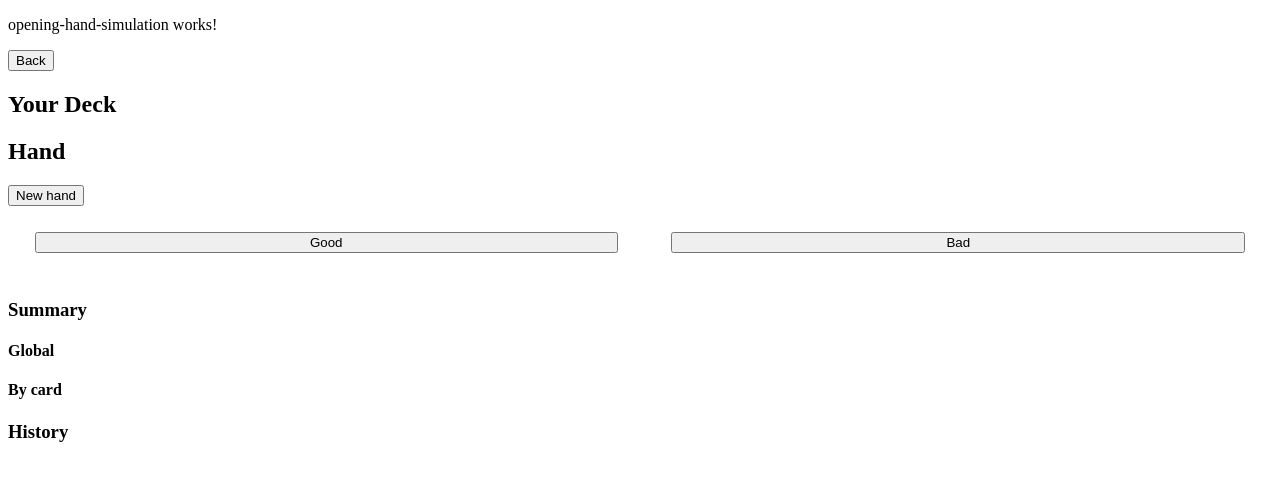
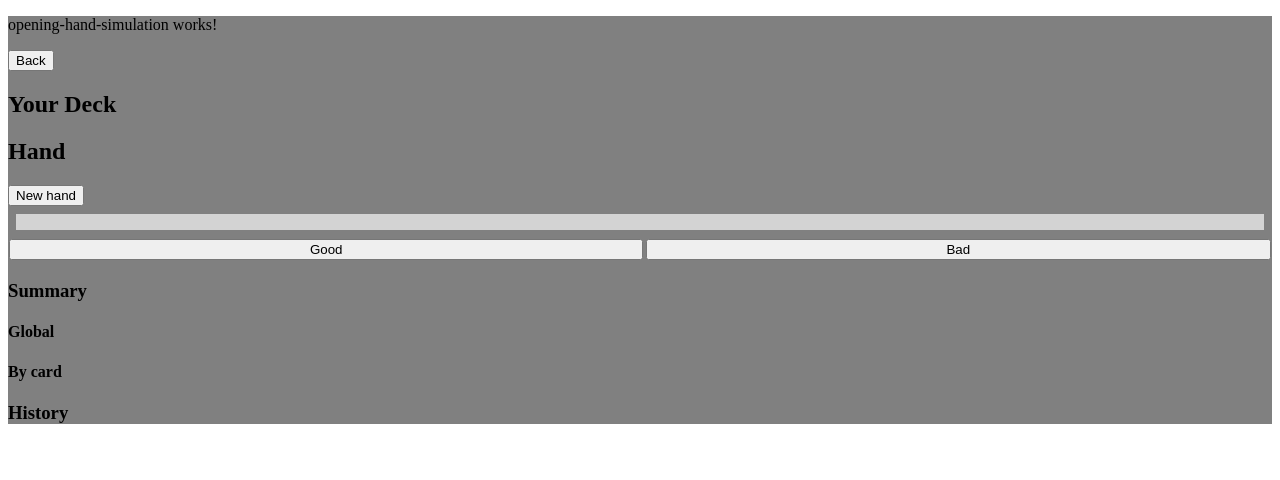
Before and after one commit to TheCDC/EDH-Deckbuilding-Thermometer, an Angular app: page /simulate in a window 1280 px wide. Shown: the top 480 px of the page. Built offline with nearby package versions, Linux system fonts and the light colour scheme.

Commit message:
Dark theme

```diff
--- a/src/app/card-display/card-display.component.css
+++ b/src/app/card-display/card-display.component.css
@@ -0,0 +1,5 @@
+img {
+  max-width: 100%;
+  width: 100%;
+  flex-shrink: 1;
+}
--- a/src/app/main-menu/main-menu.component.css
+++ b/src/app/main-menu/main-menu.component.css
@@ -0,0 +1,3 @@
+div {
+  background-color: grey;
+}
--- a/src/app/opening-hand-simulation/opening-hand-simulation.component.css
+++ b/src/app/opening-hand-simulation/opening-hand-simulation.component.css
@@ -1,25 +1,28 @@
+.component {
+  background-color: grey;
+}
+
 .hand {
   display: flex;
   flex-direction: row;
   flex-wrap: nowrap;
   flex-shrink: 1;
-  flex-basis: 0%;
+
+  margin: 0.5em;
+  padding: 0.5em;
+
+  background-color: lightgrey;
 }
 
-.hand img{
-    width: 100%;
-}
 
-.handCategories{
+.handCategories {
   display: flex;
   flex-direction: row;
   flex-wrap: wrap;
   flex-grow: 1;
-    justify-content: space-around
-
+  justify-content: space-around;
 }
-.handCategories > button{
+.handCategories > button {
   flex-grow: 1;
-    margin: 2em;
-
+  margin: 0.1em;
 }
--- a/src/app/opening-hand-simulation/opening-hand-simulation.component.html
+++ b/src/app/opening-hand-simulation/opening-hand-simulation.component.html
@@ -1,3 +1,5 @@
+<div class="component">
+
   <p>
     opening-hand-simulation works!
   </p>
@@ -5,11 +7,9 @@
     <button routerLink="/">Back</button>
   </div>
   <div>
+    <h2>Your Deck</h2>
     {{cardParser.rawCardText}}
-</div>
-<div>
-  <h2>Your Deck</h2>
-  {{this.cardParser.cards}}
+
   </div>
   <div>
     <h2>Hand</h2>
@@ -18,12 +18,10 @@
     </div>
     <div>
       <div>
-      {{hand}}
+        {{hand.join(', ')}}
         <div class="hand">
 
-        <div *ngFor="let name of hand">
-          <app-card-display [cardname]="name"></app-card-display>
-        </div>
+            <app-card-display *ngFor="let name of hand" [cardname]="name"></app-card-display>
         </div>
 
 
@@ -58,3 +56,4 @@
       </p>
     </div>
   </div>
+</div>
```
Lines whose indentation alone changed are shown as unchanged.
